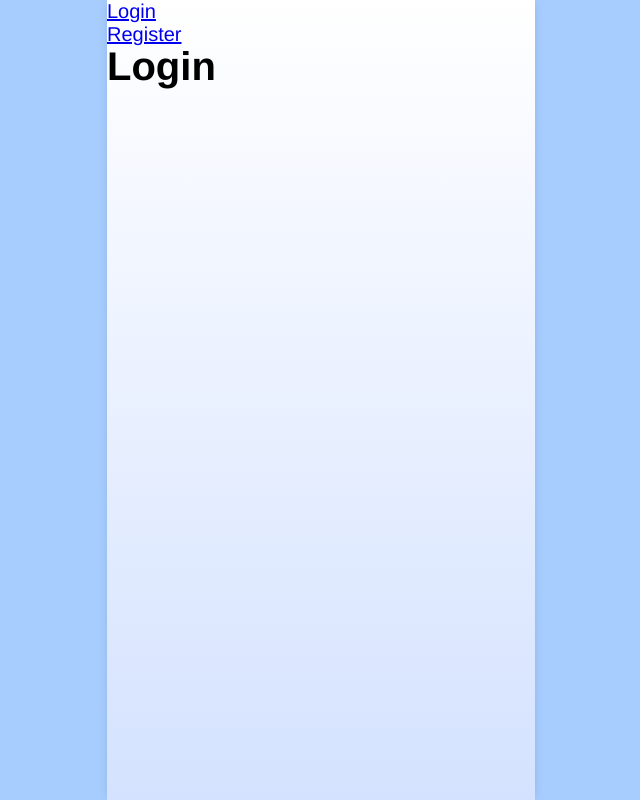
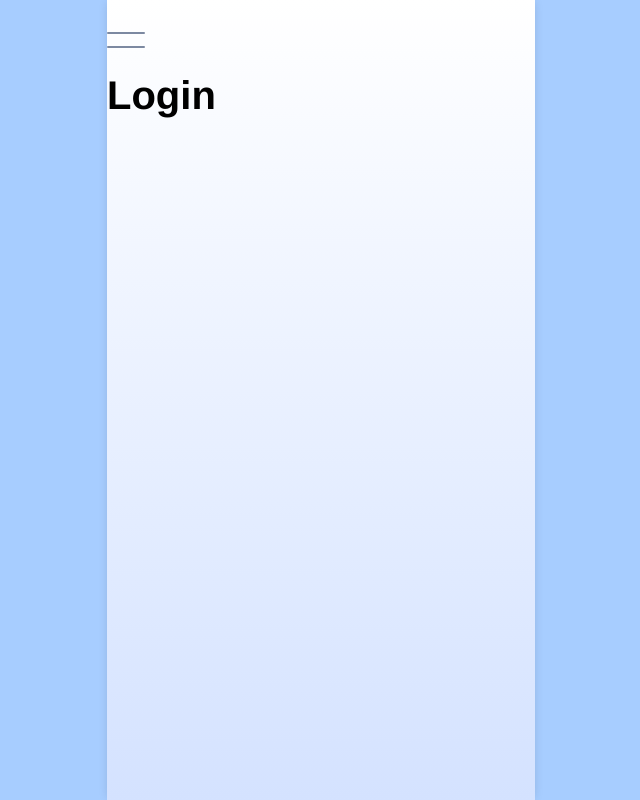
Before and after one commit to mpaitgt/medo-app, a Vue app: page / in a window 1280 px wide. Shown: the whole page, without its empty margins (319-959 px from the left). Built offline with nearby package versions, Linux system fonts and the light colour scheme.

Commit message:
Working along on the burger/navigation component

```diff
--- a/src/App.vue
+++ b/src/App.vue
@@ -1,16 +1,18 @@
 <template>
-  <nav id="nav">
-    <ul>
-      <li>
-        <router-link to="/">Login</router-link>
-      </li>
-      <li>
-        <router-link to="/register">Register</router-link>
-      </li>
-    </ul>
-  </nav>
+  <Navigation />
   <router-view />
 </template>
+
+<script>
+import Navigation from '@/components/layout/Navigation'
+
+export default {
+  name: 'App',
+  components: {
+    Navigation,
+  },
+}
+</script>
 
 <style lang="scss">
 * {
--- /dev/null
+++ b/src/components/layout/Navigation.vue
@@ -0,0 +1,105 @@
+<template>
+  <nav id="nav">
+    <div class="list-wrapper">
+      <ul>
+        <li class="li-1">
+          <router-link to="/">Login</router-link>
+        </li>
+        <li class="li-2">
+          <router-link to="/register">Register</router-link>
+        </li>
+      </ul>
+    </div>
+    <!-- :class="{ close: menuOpen }" @click="toggleMenu" for the burger below -->
+    <button class="burger">
+      <div class="line line-1"></div>
+      <div class="line line-2"></div>
+    </button>
+  </nav>
+</template>
+
+<script>
+export default {
+  name: 'Navigation',
+  data() {
+    return {
+      menuOpen: false,
+      // any other state values to track
+    }
+  },
+  methods: {
+    handleToggleMenu() {
+      this.menuOpen = !this.menuOpen
+    },
+    // any other methods this component needs
+  },
+}
+</script>
+
+<style lang="scss" scoped>
+nav#nav {
+  padding: 20px 0 10px 0;
+  overflow-y: hidden;
+  .list-wrapper {
+    display: none;
+    opacity: 0;
+    backdrop-filter: blur(200px);
+    height: 100vh;
+    position: absolute;
+    left: 0;
+    top: 0;
+    background: $blue100;
+    width: 100%;
+    z-index: 99;
+    transition: all 0.4s ease-out;
+    &.open {
+      @include flex(row, center, center);
+      opacity: 1;
+    }
+  }
+  ul {
+    @include flex(row, space-between, flex-start);
+    list-style-type: none;
+    li {
+      font-size: 4.2rem;
+      padding: 20px;
+      a {
+        text-decoration: none;
+        font-weight: bold;
+        color: #2c3e50;
+        &.router-link-exact-active {
+          color: $blue500;
+        }
+      }
+    }
+  }
+}
+button.burger {
+  border: none;
+  background: none;
+  width: 38px;
+  height: 40px;
+  cursor: pointer;
+  margin-left: auto;
+  z-index: 100;
+  &.close {
+    .line-1 {
+      transform: translateY(7px) rotate(45deg);
+    }
+    .line-2 {
+      transform: translateY(-7px) rotate(-45deg);
+    }
+  }
+}
+div.line {
+  width: 100%;
+  height: 2px;
+  border-radius: 20px;
+  background: $gray200;
+  margin: 12px 0;
+  &.line-1,
+  &.line-2 {
+    transition: all 0.4s ease-out;
+  }
+}
+</style>
```
